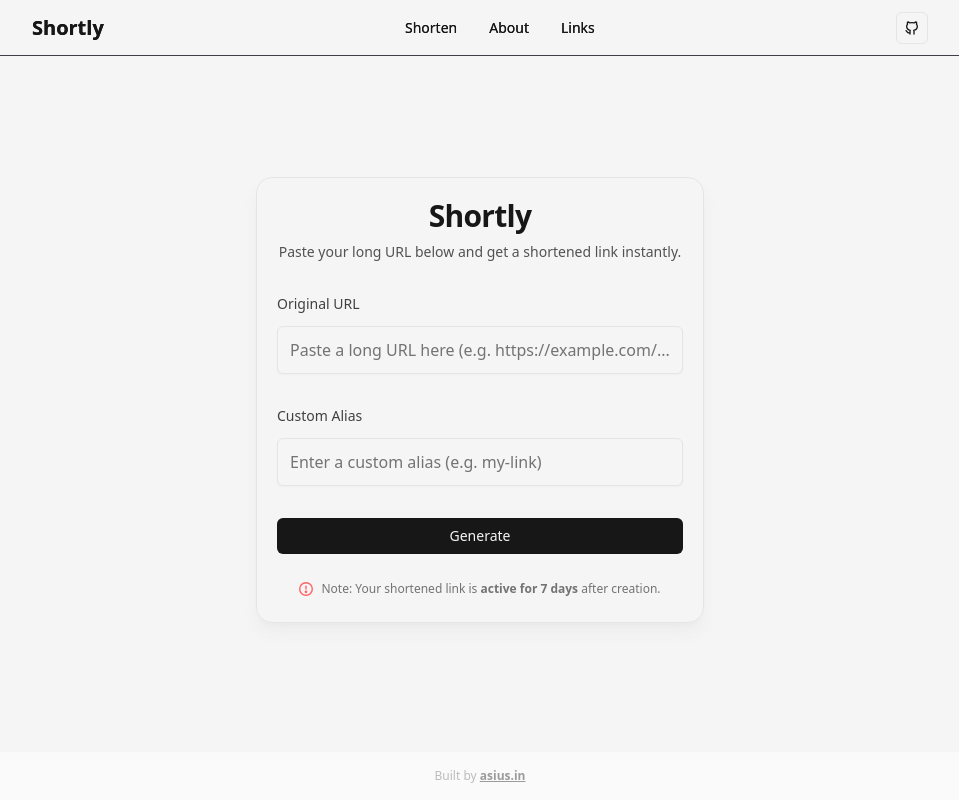
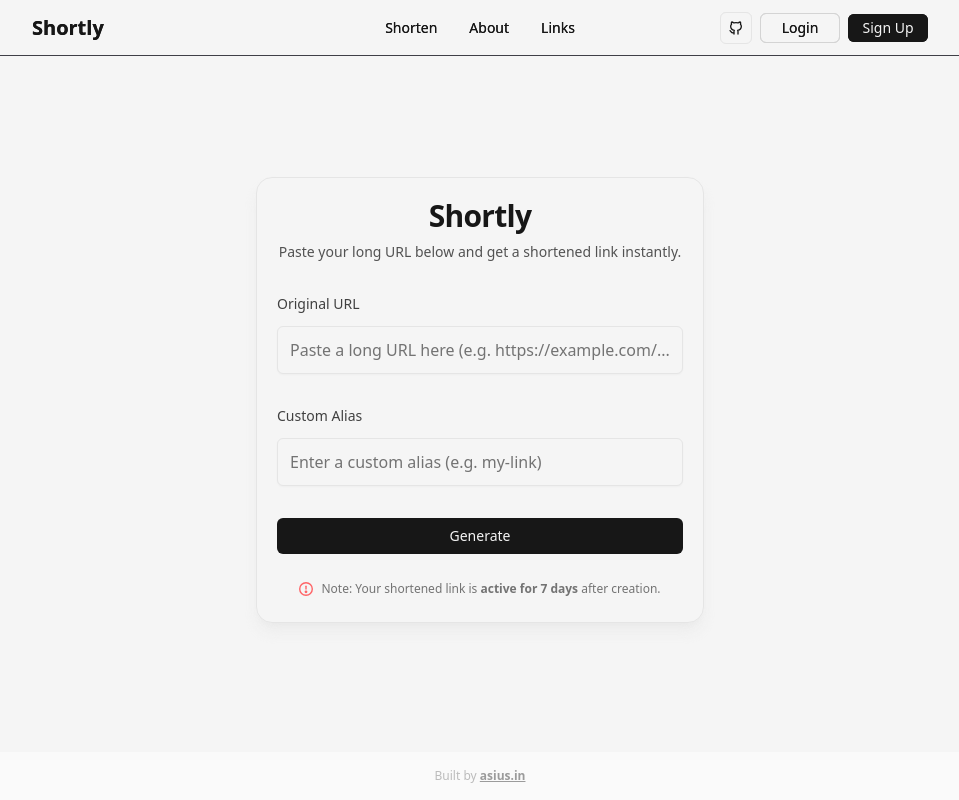
Before and after one commit to asius09/shortly, a Next.js app: page / in a window 1280 px wide. Shown: the whole page, without its empty margins (160-1119 px from the left). Built offline with nearby package versions, Linux system fonts and the light colour scheme.

Commit message:
style: added login & signup buttons

```diff
--- a/src/components/Header.tsx
+++ b/src/components/Header.tsx
@@ -1,5 +1,6 @@
 import Link from "next/link";
 import { IconBrandGithub } from "@tabler/icons-react";
+import { Button } from "./ui/Button";
 
 const navLinks = [
   {
@@ -10,7 +11,6 @@ const navLinks = [
     label: "About",
     link: "/about",
   },
-
   {
     label: "Links",
     link: "/links",
@@ -19,15 +19,20 @@ const navLinks = [
 
 export const Header = () => {
   return (
-    <header className="fixed top-0 left-0 flex min-h-14 w-full max-w-screen min-w-sm items-center justify-between border-b-[0.25px] border-zinc-700 py-4 md:py-0 dark:border-zinc-600">
+    <header className="fixed top-0 left-0 flex min-h-14 w-full max-w-screen min-w-sm items-center border-b-[0.25px] border-zinc-700 py-4 md:py-0 dark:border-zinc-600">
       <nav className="mx-auto flex w-full max-w-4xl items-center justify-between">
+        {/* Left: Logo */}
+        <div className="flex-1 flex items-center">
           <Link
             href="/"
             className="text-xl font-semibold text-neutral-900 dark:text-neutral-100"
           >
             Shortly
           </Link>
-        <div className="flex items-center justify-center gap-8">
+        </div>
+        {/* Center: Nav Links */}
+        <div className="flex-1 flex items-center justify-center">
+          <div className="flex items-center gap-8">
             {navLinks.map((navLink) => (
               <Link
                 key={navLink.link}
@@ -38,10 +43,9 @@ export const Header = () => {
               </Link>
             ))}
           </div>
-        <div
-          className="flex items-center justify-center gap-2"
-          id="links-icons"
-        >
+        </div>
+        {/* Right: Icons and Auth */}
+        <div className="flex-1 flex items-center justify-end gap-2" id="links-icons">
           <Link
             href="https://github.com/asius09/shortly"
             target="_blank"
@@ -51,6 +55,22 @@ export const Header = () => {
           >
             <IconBrandGithub size={16} />
           </Link>
+          <span className="flex items-center justify-center gap-2">
+            <Link href="/login">
+              <Button
+                variant="outline"
+                className="px-3 py-1 text-sm font-medium w-20"
+                type="button"
+              >
+                Login
+              </Button>
+            </Link>
+            <Link href="/signup">
+              <Button className="px-3 py-1 text-sm font-medium w-20" type="button">
+                Sign Up
+              </Button>
+            </Link>
+          </span>
         </div>
       </nav>
     </header>
```
Lines whose indentation alone changed are shown as unchanged.
